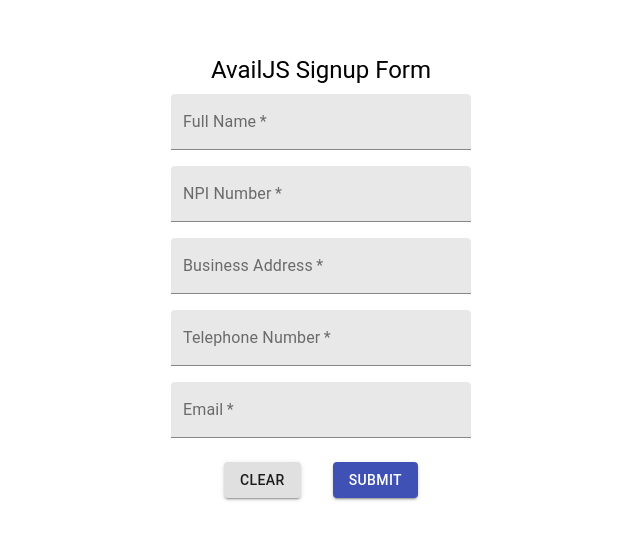
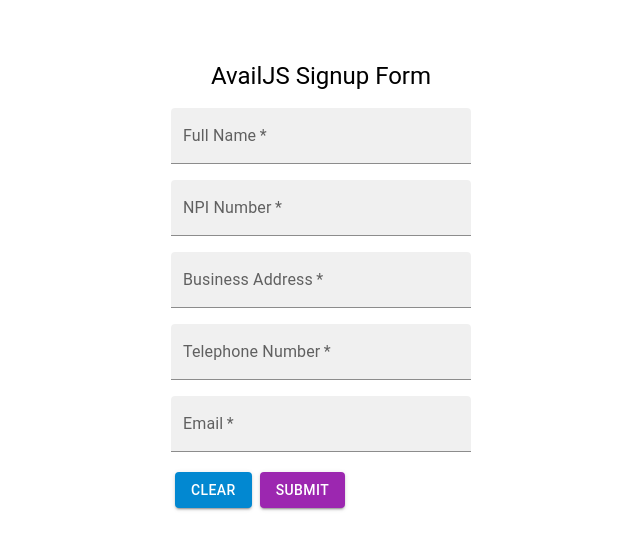
Before and after one commit to andrewjcm/AvailJS, a React (Create React App) app: page / in a window 1280 px wide. Shown: the part 124-674 px from the top of the page, without its empty margins (319-959 px from the left). Built offline with nearby package versions, Linux system fonts and the light colour scheme.

Commit message:
Update dependencies and styling.

```diff
--- a/package.json
+++ b/package.json
@@ -3,8 +3,10 @@
   "version": "0.1.0",
   "private": true,
   "dependencies": {
-    "@material-ui/core": "^4.12.4",
+    "@emotion/react": "^11.9.3",
+    "@emotion/styled": "^11.9.3",
     "@mui/icons-material": "^5.8.4",
+    "@mui/material": "^5.8.6",
     "@testing-library/jest-dom": "^5.16.4",
     "@testing-library/react": "^13.3.0",
     "@testing-library/user-event": "^13.5.0",
--- a/src/App.css
+++ b/src/App.css
@@ -1,6 +1,8 @@
 .App {
   height: 100vh;
   display: flex;
+  flex-direction: column;
   align-items: center;
   justify-content: center;
+  padding: 2px;
 }
--- a/src/App.js
+++ b/src/App.js
@@ -19,7 +19,7 @@
 
   if (showForm) {
     return (
-      <div className="App">
+      <div className="App" data-testid="app-form">
         <Form passFormData={displayFormData}/>
       </div>
     );
--- a/src/Components/Display/Display.js
+++ b/src/Components/Display/Display.js
@@ -1,6 +1,10 @@
-import React from 'react'
-import { Typography, Button } from '@material-ui/core'
-import { List, ListItem, ListItemText, ListItemAvatar } from '@mui/material';
+import React from 'react';
+import List from '@mui/material/List';
+import ListItem from '@mui/material/ListItem';
+import ListItemText from '@mui/material/ListItemText';
+import ListItemAvatar from '@mui/material/ListItemAvatar';
+import Typography from '@mui/material/Typography';
+import Button from '@mui/material/Button';
 import AccountCircleIcon from '@mui/icons-material/AccountCircle';
 import NumbersIcon from '@mui/icons-material/Numbers';
 import BusinessIcon from '@mui/icons-material/Business';
@@ -17,7 +21,7 @@
     }
 
   return (
-    <div>
+    <div data-testid="display">
         <Typography variant="h4">Thank you, {data.fullName.split(" ")[0]}!</Typography>
         <Typography variant='body1'>
             Please review your details:
--- /dev/null
+++ b/src/Components/Form/Form.css
@@ -0,0 +1,8 @@
+.MuiTextField-root {
+  margin: 3px;
+  width: 300px;
+}
+
+div > .MuiButtonBase-root {
+  margin: 4px;
+}
--- a/src/Components/Form/Form.js
+++ b/src/Components/Form/Form.js
@@ -1,26 +1,12 @@
-import { Typography, TextField, Button, makeStyles } from '@material-ui/core'
 import React, { useState } from 'react'
+import './Form.css'
+import Typography from '@mui/material/Typography';
+import Button from '@mui/material/Button';
+import TextField from '@mui/material/TextField';
+import { Stack } from '@mui/material';
 
-const useStyles = makeStyles(theme => ({
-    root: {
-      display: 'flex',
-      flexDirection: 'column',
-      justifyContent: 'center',
-      alignItems: 'center',
-      padding: theme.spacing(2),
-
-      '& .MuiTextField-root': {
-        margin: theme.spacing(1),
-        width: '300px',
-      },
-      '& .MuiButtonBase-root': {
-        margin: theme.spacing(2),
-      },
-    },
-}));
 
 const Form = ({passFormData}) => {
-    const classes = useStyles();
 
     const [fullName, setFullName] = useState('');
     const [npiNumber, setNpiNumber] = useState('');
@@ -48,8 +34,9 @@
     }
 
   return (
-    <form className={classes.root} onSubmit={handleSubmit}>
-        <Typography variant="h5">AvailJS Signup Form</Typography>
+    <form data-testid="form" onSubmit={handleSubmit}>
+        <Stack spacing={2}>
+            <Typography sx={{textAlign: 'center'}}variant="h5">AvailJS Signup Form</Typography>
             <TextField
                 label="Full Name"
                 variant='filled'
@@ -86,13 +73,14 @@
                 onChange={e => setEmail(e.target.value)}
                 />
             <div>
-            <Button variant="contained" onClick={handleClear}>
+                <Button variant="contained" color="info" onClick={handleClear}>
                     Clear
                 </Button>
-            <Button type="submit" variant="contained" color="primary">
+                <Button type="submit" variant="contained" color="secondary">
                     Submit
                 </Button>
             </div>
+        </Stack>
     </form>
   );
 }
```
Also changed, not shown: 1 other file (tests, documents, lock files or other folders). Lines whose indentation alone changed are shown as unchanged.
